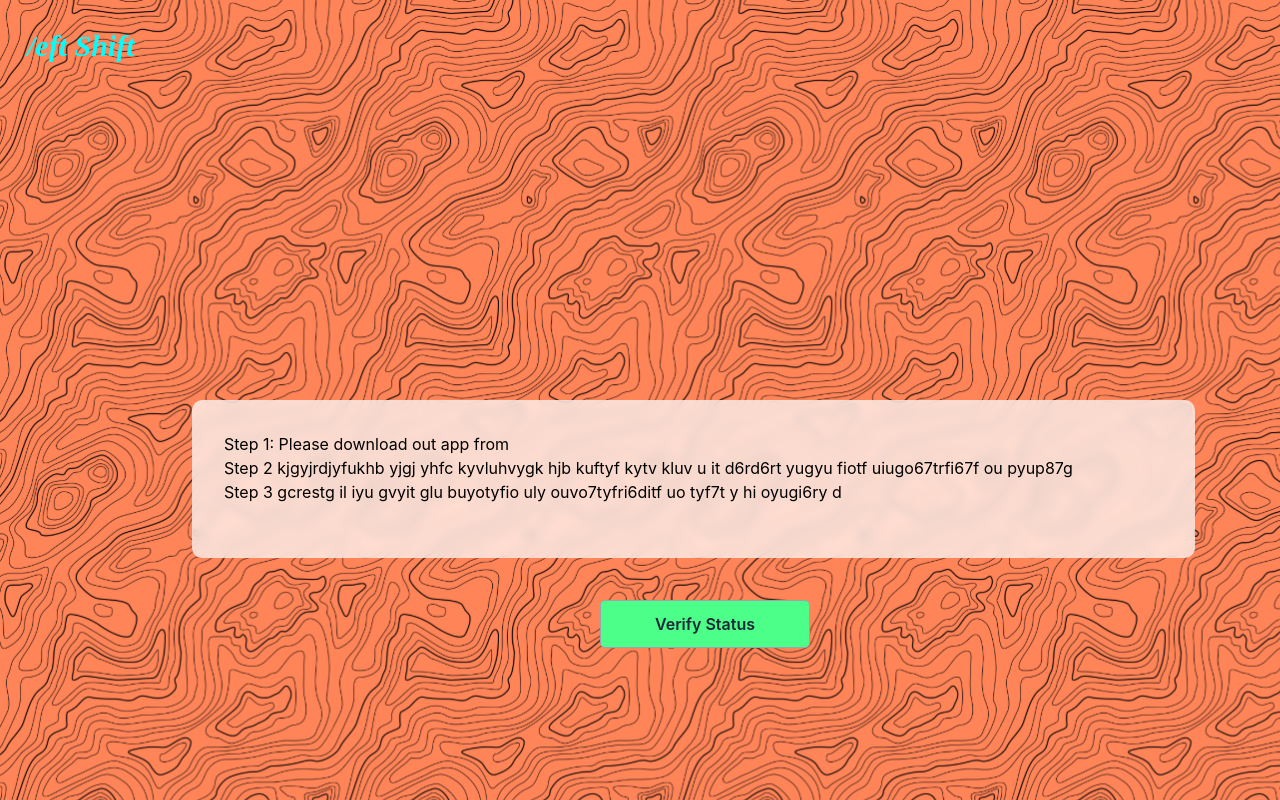
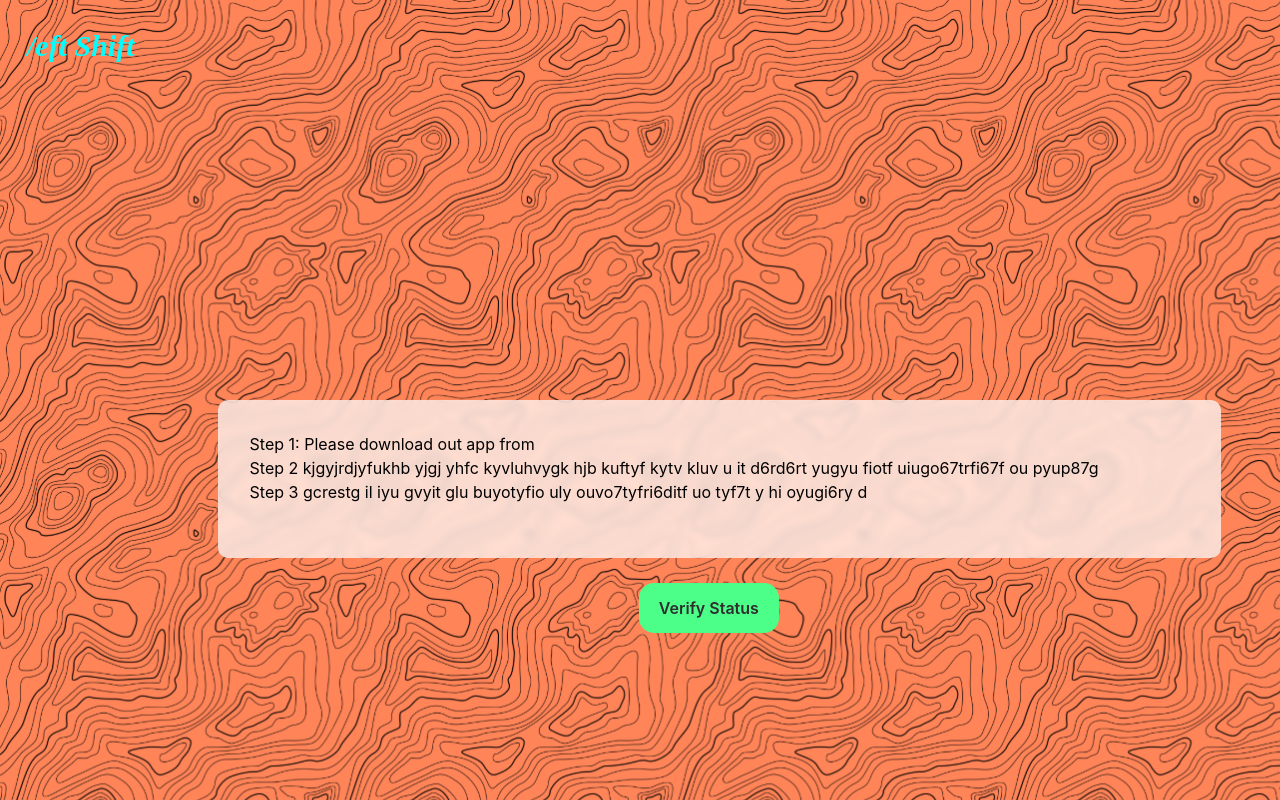
Before and after one commit to whitedevil31/SIH2022, a React (Create React App) app in the folder client/: page /scan in a window 1280 px wide. Built offline with nearby package versions, Linux system fonts and the light colour scheme.

Commit message:
Page Two alignment

```diff
--- a/client/src/components/PageTwo.js
+++ b/client/src/components/PageTwo.js
@@ -11,11 +11,8 @@ export default function PageTwo(){
                     <li>Step 2 kjgyjrdjyfukhb yjgj yhfc kyvluhvygk  hjb kuftyf kytv kluv u it d6rd6rt yugyu fiotf  uiugo67trfi67f ou pyup87g</li>
                     <li>Step 3 gcrestg il iyu gvyit glu buyotyfio uly ouvo7tyfri6ditf uo tyf7t y hi oyugi6ry d</li>
                 </ul>
-
+                <button class="verifybutton">Verify Status</button>
                 </div>
-                <button class="bg-green-400 hover:bg-gray-100 text-gray-800 font-bold font-semibold py-2 px-4 border border-gray-400 rounded verify-btn">
-                Verify Status
-                </button>
             </div>
 
 </div>
--- a/client/src/index.css
+++ b/client/src/index.css
@@ -103,11 +103,11 @@ text-align: center;
   position: absolute;
 width: 1003px;
 height: 158px;
-left: 15%;
+left: 17%;
 top: 400px;
 
 background: rgba(255, 255, 255, 0.72);
-backdrop-filter: blur(4px);
+backdrop-filter: blur(3px);
 border-radius: 10px;
 }
 
@@ -127,8 +127,27 @@ font-style: italic;
 font-weight: 600;
 font-size: 30px;
 line-height: 38px;
-/* identical to box height */
 
 
 color: #00FFFF;
 }
+
+.verifybutton{
+  position: relative;
+  display: inherit;
+  background-color: #4CFF89;
+  border-radius: 15px;
+  height: 50px;
+  width:140px;
+  font-weight: 600;
+  color: rgb(46, 46, 46);
+  transition: all 0.3s ease 0s;
+  left:42%;
+  top:30%;
+}
+
+.verifybutton:hover{
+  background-color: #06ff59;
+  color: rgb(0, 0, 0);
+  top:25%;
+}
--- a/package.json
+++ b/package.json
@@ -4,7 +4,10 @@
   "description": "",
   "main": "index.js",
   "scripts": {
-    "test": "echo \"Error: no test specified\" && exit 1"
+    "start": "react-scripts start",
+    "build": "react-scripts build",
+    "test": "react-scripts test",
+    "eject": "react-scripts eject"
   },
   "keywords": [],
   "author": "",
```
Also changed, not shown: 1 other file (tests, documents, lock files or other folders).
